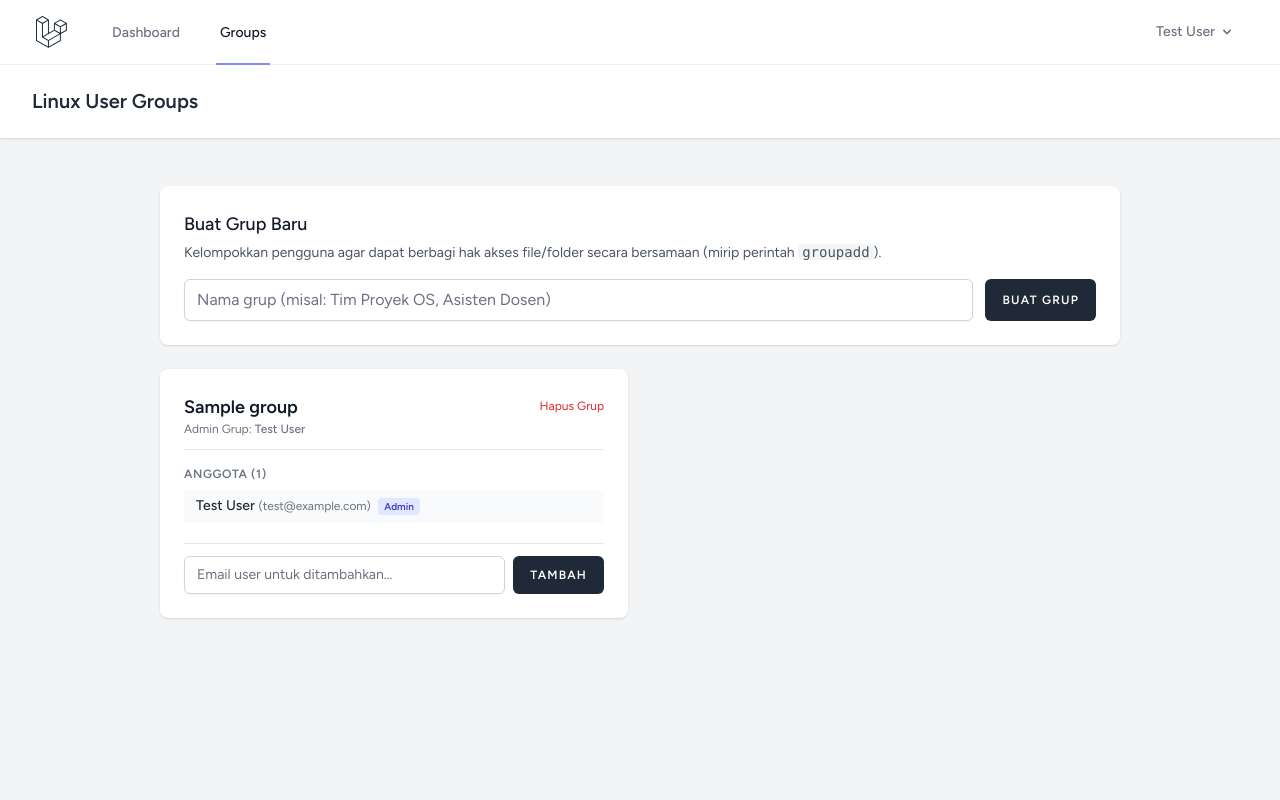
After one commit to fw-zhafif/nanoDrive, a Laravel app: page /groups in a window 1280 px wide. The commit adds this page. Run offline with Laravel 12, Linux system fonts and the light colour scheme; a user stored in the database is signed in; data comes from the database, SQL or seed files in the repository; tables that the repository leaves empty hold one stand-in row (values such as "Sample post"); style sheets or scripts are compiled from the project's sources.

Commit message:
linux logic for manage groups and members

```diff
--- /dev/null
+++ b/app/Http/Controllers/GroupController.php
@@ -0,0 +1,87 @@
+<?php
+
+namespace App\Http\Controllers;
+
+use App\Models\Group;
+use App\Models\User;
+use Illuminate\Http\Request;
+use Illuminate\Support\Facades\Auth;
+
+class GroupController extends Controller
+{
+    public function index()
+    {
+        /** @var \App\Models\User $user */
+        $user = Auth::user();
+
+        $groups = $user->groups()
+            ->with(['creator', 'members'])
+            ->latest()
+            ->get();
+
+        return view('groups.index', compact('groups'));
+    }
+
+    public function store(Request $request)
+    {
+        $validated = $request->validate([
+            'name' => ['required', 'string', 'max:100'],
+        ]);
+
+        $group = Group::create([
+            'name' => $validated['name'],
+            'created_by' => Auth::id(),
+        ]);
+
+        // Pembuat grup otomatis didaftarkan sebagai anggota pertama
+        $group->members()->attach(Auth::id());
+
+        return back()->with('status', "Grup '{$group->name}' berhasil dibuat.");
+    }
+
+    public function addMember(Request $request, Group $group)
+    {
+        // Hanya pembuat grup yang boleh menambah anggota
+        abort_if($group->created_by !== Auth::id(), 403, 'Hanya pembuat grup yang dapat mengelola anggota.');
+
+        $validated = $request->validate([
+            'email' => ['required', 'email', 'exists:users,email'],
+        ], [
+            'email.exists' => 'User dengan email tersebut belum terdaftar di NanoDrive.',
+        ]);
+
+        $userToAdd = User::where('email', $validated['email'])->first();
+
+        // Cek agar tidak duplikat di tabel pivot
+        if ($group->members()->where('user_id', $userToAdd->id)->exists()) {
+            return back()->withErrors(['email' => "{$userToAdd->name} sudah menjadi anggota grup ini."]);
+        }
+
+        $group->members()->attach($userToAdd->id);
+
+        return back()->with('status', "{$userToAdd->name} berhasil ditambahkan ke grup {$group->name}.");
+    }
+
+    public function removeMember(Group $group, User $user)
+    {
+        abort_if($group->created_by !== Auth::id(), 403);
+
+        // Cegah pembuat grup mengeluarkan dirinya sendiri
+        if ($user->id === $group->created_by) {
+            return back()->withErrors(['member' => 'Pembuat grup tidak dapat dikeluarkan dari grupnya sendiri.']);
+        }
+
+        $group->members()->detach($user->id);
+
+        return back()->with('status', "{$user->name} dikeluarkan dari grup {$group->name}.");
+    }
+
+    public function destroy(Group $group)
+    {
+        abort_if($group->created_by !== Auth::id(), 403);
+
+        $group->delete();
+
+        return back()->with('status', "Grup '{$group->name}' berhasil dihapus.");
+    }
+}
--- /dev/null
+++ b/resources/views/groups/index.blade.php
@@ -0,0 +1,127 @@
+<x-app-layout>
+    <x-slot name="header">
+        <h2 class="font-semibold text-xl text-gray-800 leading-tight">
+            {{ __('Linux User Groups') }}
+        </h2>
+    </x-slot>
+
+    <div class="py-12">
+        <div class="max-w-5xl mx-auto sm:px-6 lg:px-8 space-y-6">
+
+            {{-- Notifikasi Sukses --}}
+            @if (session('status'))
+                <div class="p-4 bg-green-100 border border-green-300 text-green-800 rounded-lg text-sm">
+                    {{ session('status') }}
+                </div>
+            @endif
+
+            {{-- Notifikasi Error Validasi --}}
+            @if ($errors->any())
+                <div class="p-4 bg-red-100 border border-red-300 text-red-800 rounded-lg text-sm">
+                    <ul class="list-disc list-inside">
+                        @foreach ($errors->all() as $error)
+                            <li>{{ $error }}</li>
+                        @endforeach
+                    </ul>
+                </div>
+            @endif
+
+            {{-- Form Buat Grup Baru --}}
+            <div class="p-6 bg-white shadow sm:rounded-lg">
+                <h3 class="text-lg font-medium text-gray-900 mb-1">Buat Grup Baru</h3>
+                <p class="text-sm text-gray-600 mb-4">
+                    Kelompokkan pengguna agar dapat berbagi hak akses file/folder secara bersamaan (mirip perintah <code class="bg-gray-100 px-1 rounded">groupadd</code>).
+                </p>
+
+                <form method="POST" action="{{ route('groups.store') }}" class="flex gap-3">
+                    @csrf
+                    <x-text-input
+                        name="name"
+                        type="text"
+                        class="flex-1"
+                        placeholder="Nama grup (misal: Tim Proyek OS, Asisten Dosen)"
+                        required
+                    />
+                    <x-primary-button>Buat Grup</x-primary-button>
+                </form>
+            </div>
+
+            {{-- Daftar Grup yang Diikuti --}}
+            <div class="grid grid-cols-1 md:grid-cols-2 gap-6">
+                @forelse ($groups as $group)
+                    <div class="p-6 bg-white shadow sm:rounded-lg flex flex-col justify-between">
+                        <div>
+                            <div class="flex items-start justify-between border-b pb-3 mb-4">
+                                <div>
+                                    <h4 class="text-lg font-semibold text-gray-900">{{ $group->name }}</h4>
+                                    <p class="text-xs text-gray-500">
+                                        Admin Grup: <span class="font-medium">{{ $group->creator->name }}</span>
+                                    </p>
+                                </div>
+
+                                @if ($group->created_by === auth()->id())
+                                    <form method="POST" action="{{ route('groups.destroy', $group) }}" onsubmit="return confirm('Hapus grup ini?')">
+                                        @csrf
+                                        @method('DELETE')
+                                        <button type="submit" class="text-xs text-red-600 hover:underline">
+                                            Hapus Grup
+                                        </button>
+                                    </form>
+                                @endif
+                            </div>
+
+                            {{-- Daftar Anggota --}}
+                            <p class="text-xs font-semibold uppercase tracking-wider text-gray-500 mb-2">
+                                Anggota ({{ $group->members->count() }})
+                            </p>
+                            <ul class="space-y-2 mb-5">
+                                @foreach ($group->members as $member)
+                                    <li class="flex items-center justify-between text-sm bg-gray-50 px-3 py-1.5 rounded">
+                                        <div>
+                                            <span class="font-medium text-gray-800">{{ $member->name }}</span>
+                                            <span class="text-xs text-gray-500">({{ $member->email }})</span>
+                                            @if ($member->id === $group->created_by)
+                                                <span class="ml-1 text-[10px] bg-indigo-100 text-indigo-700 px-1.5 py-0.5 rounded font-semibold">Admin</span>
+                                            @endif
+                                        </div>
+
+                                        {{-- Tombol keluarkan anggota (hanya muncul untuk Admin grup & bukan dirinya sendiri) --}}
+                                        @if ($group->created_by === auth()->id() && $member->id !== $group->created_by)
+                                            <form method="POST" action="{{ route('groups.members.remove', [$group, $member]) }}">
+                                                @csrf
+                                                @method('DELETE')
+                                                <button type="submit" class="text-xs text-red-500 hover:text-red-700">
+                                                    Keluarkan
+                                                </button>
+                                            </form>
+                                        @endif
+                                    </li>
+                                @endforeach
+                            </ul>
+                        </div>
+
+                        {{-- Form Tambah Anggota (Hanya untuk Admin Grup) --}}
+                        @if ($group->created_by === auth()->id())
+                            <form method="POST" action="{{ route('groups.members.add', $group) }}" class="pt-3 border-t flex gap-2">
+                                @csrf
+                                <x-text-input
+                                    name="email"
+                                    type="email"
+                                    class="flex-1 text-sm"
+                                    placeholder="Email user untuk ditambahkan..."
+                                    required
+                                />
+                                <x-primary-button class="text-xs">Tambah</x-primary-button>
+                            </form>
+                        @endif
+                    </div>
+                @empty
+                    <div class="col-span-2 p-6 bg-white shadow sm:rounded-lg text-center text-gray-500 text-sm">
+                        Kamu belum tergabung dalam grup mana pun. Buat grup pertamamu di atas.
+                    </div>
+                @endforelse
+            </div>
+
+        </div>
+    </div>
+</x-app-layout>
--- a/resources/views/layouts/navigation.blade.php
+++ b/resources/views/layouts/navigation.blade.php
@@ -14,6 +14,9 @@
                 <div class="hidden space-x-8 sm:-my-px sm:ms-10 sm:flex">
                     <x-nav-link :href="route('dashboard')" :active="request()->routeIs('dashboard')">
                         {{ __('Dashboard') }}
+                    </x-nav-link>
+                    <x-nav-link :href="route('groups.index')" :active="request()->routeIs('groups.*')">
+                        {{ __('Groups') }}
                     </x-nav-link>
                 </div>
             </div>
@@ -70,6 +73,9 @@
             <x-responsive-nav-link :href="route('dashboard')" :active="request()->routeIs('dashboard')">
                 {{ __('Dashboard') }}
             </x-responsive-nav-link>
+            <x-nav-link :href="route('groups.index')" :active="request()->routeIs('groups.*')">
+                {{ __('Groups') }}
+            </x-nav-link>
         </div>
 
         <!-- Responsive Settings Options -->
--- a/routes/web.php
+++ b/routes/web.php
@@ -1,5 +1,6 @@
-<?php
+    <?php
 
+use App\Http\Controllers\GroupController;
 use App\Http\Controllers\ProfileController;
 use Illuminate\Support\Facades\Route;
 
@@ -15,6 +16,14 @@ Route::middleware('auth')->group(function () {
     Route::get('/profile', [ProfileController::class, 'edit'])->name('profile.edit');
     Route::patch('/profile', [ProfileController::class, 'update'])->name('profile.update');
     Route::delete('/profile', [ProfileController::class, 'destroy'])->name('profile.destroy');
+
+    // --- RUTE MANAJEMEN GROUP ---
+    Route::get('/groups', [GroupController::class, 'index'])->name('groups.index');
+    Route::post('/groups', [GroupController::class, 'store'])->name('groups.store');
+    Route::post('/groups/{group}/members', [GroupController::class, 'addMember'])->name('groups.members.add');
+    Route::delete('/groups/{group}/members/{user}', [GroupController::class, 'removeMember'])->name('groups.members.remove');
+    Route::delete('/groups/{group}', [GroupController::class, 'destroy'])->name('groups.destroy');
 });
 
+
 require __DIR__.'/auth.php';
```
